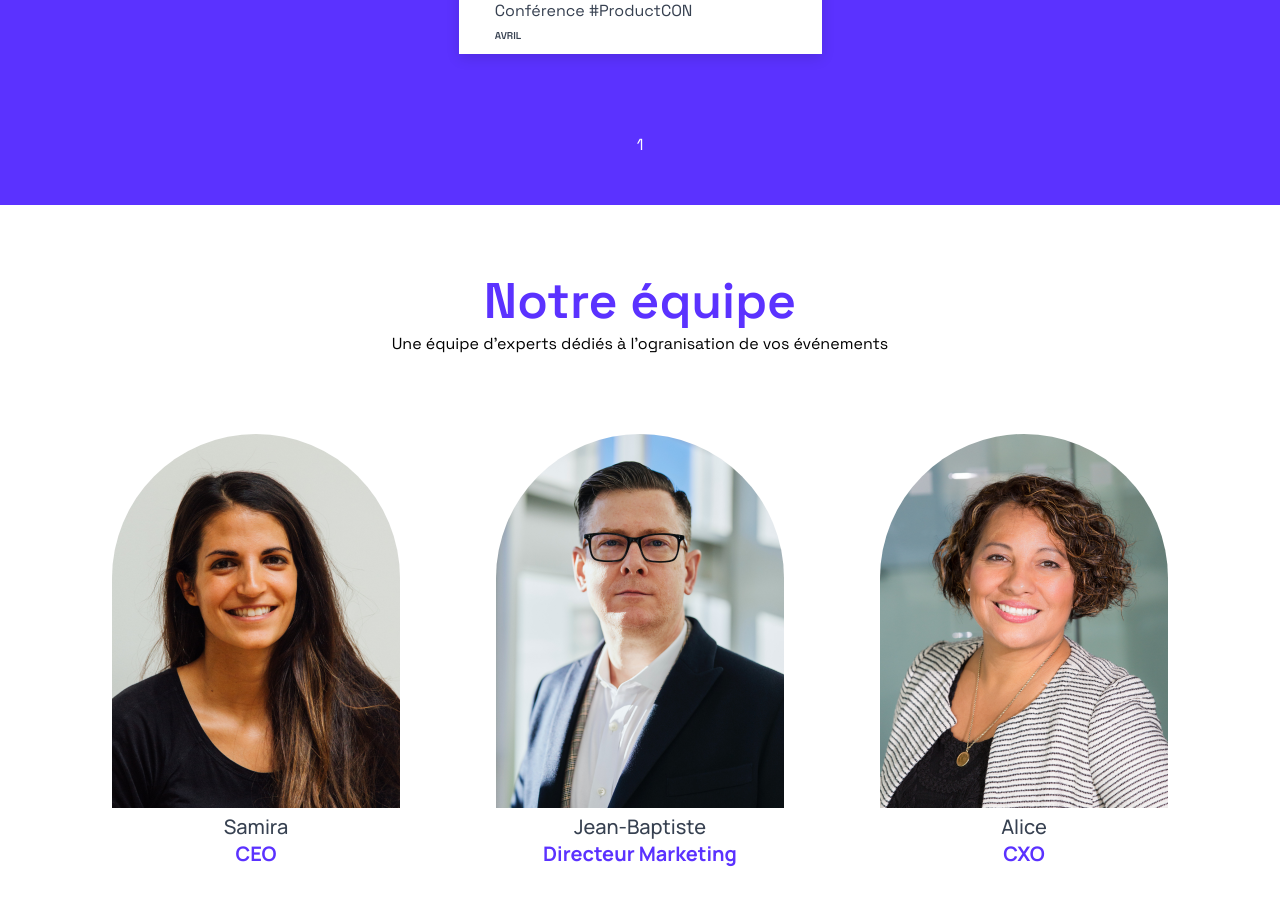
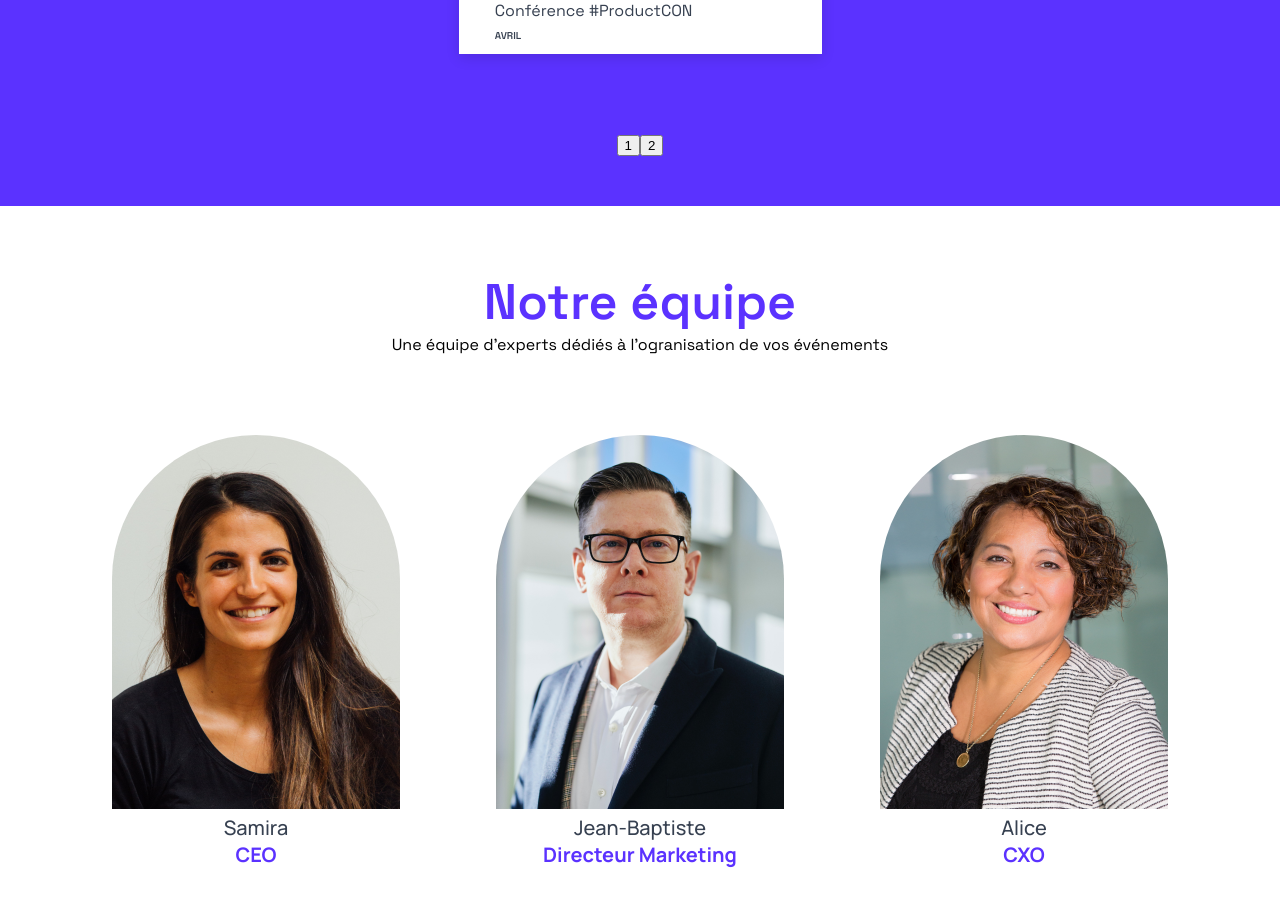
Before and after one commit to AxelSteph/OpenClassroom-debugez, a React (Create React App) app: page / in a window 1280 px wide. Shown: the part 3760-4678 px from the top of the page. Built offline with nearby package versions, Linux system fonts and the light colour scheme.

Commit message:
Réparation du changement de page pour la galerie

```diff
--- a/src/containers/Events/index.js
+++ b/src/containers/Events/index.js
@@ -13,32 +13,25 @@ const EventList = () => {
   const { data, error } = useData();
   const [type, setType] = useState();
   const [currentPage, setCurrentPage] = useState(1);
-  // (!type
-    // ? data?.events
-    // : data?.events) || []
-    // )
-    // Cela renvoie la même chose qu'importe le filtre
 
-  const filteredEvents = (
-  (!type
-    ? data?.events
-    : data?.events.filter((event) => event.type === type)) || []
-).filter((event, index) => {
-  if (
-    (currentPage - 1) * PER_PAGE <= index &&
-    PER_PAGE * currentPage > index
-  ) {
-    return true;
-  }
-  return false;
-});
+  const filteredEvents =
+    (!type
+      ? data?.events
+      : data?.events.filter((event) => event.type === type)) || [];
+
+  const pageNumber = Math.ceil(filteredEvents.length / PER_PAGE);
+
+  const paginatedEvents = filteredEvents.filter(
+    (event, index) =>
+      (currentPage - 1) * PER_PAGE <= index && PER_PAGE * currentPage > index,
+  );
+
   const changeType = (evtType) => {
     setCurrentPage(1);
     setType(evtType);
   };
-  // Il y avait une page en trop à cause d'un + 1 ajouté dans le calcul du nombre de pages. Cela faisait que la pagination affichait une page vide à la fin.
-  const pageNumber = Math.floor((filteredEvents?.length || 0) / PER_PAGE);
-  const typeList = new Set(data?.events.map((event) => event.type));
+
+  const typeList = new Set(data?.events?.map((event) => event.type) || []);
   return (
     <>
       {error && <div>An error occured</div>}
@@ -51,8 +44,12 @@ const EventList = () => {
             selection={Array.from(typeList)}
             onChange={(value) => (value ? changeType(value) : changeType(null))}
           />
-          <div id="events" className="ListContainer">
-            {filteredEvents.map((event) => (
+          <div
+            key={`${type || "all"}-${currentPage}`}
+            id="events"
+            className="ListContainer"
+          >
+            {paginatedEvents.map((event) => (
               <Modal key={event.id} Content={<ModalEvent event={event} />}>
                 {({ setIsOpened }) => (
                   <EventCard
@@ -66,12 +63,17 @@ const EventList = () => {
               </Modal>
             ))}
           </div>
+
           <div className="Pagination">
-            {[...Array(pageNumber || 0)].map((_, n) => (
-              // eslint-disable-next-line react/no-array-index-key
-              <a key={n} href="#events" onClick={() => setCurrentPage(n + 1)}>
+            {[...Array(pageNumber)].map((_, n) => (
+              <button
+                // eslint-disable-next-line react/no-array-index-key
+                key={n}
+                type="button"
+                onClick={() => setCurrentPage(n + 1)}
+              >
                 {n + 1}
-              </a>
+              </button>
             ))}
           </div>
         </>
```
